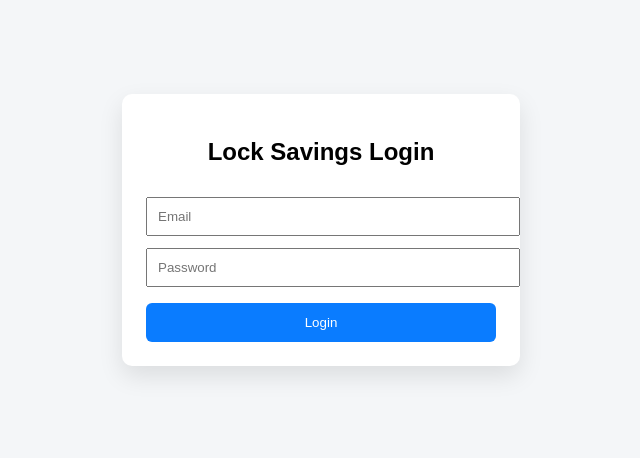
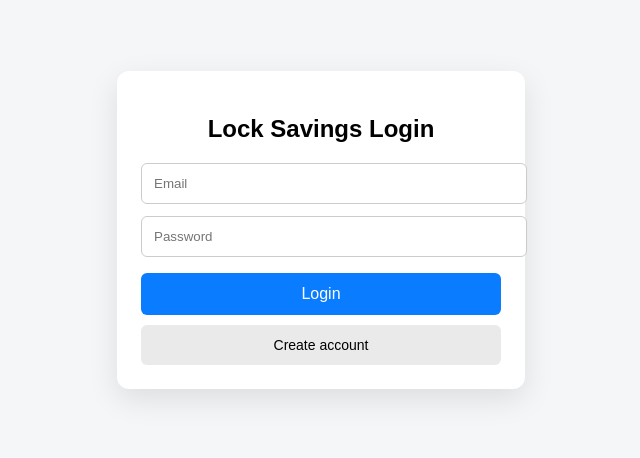
Before and after one commit to JBRUL254/Lock-savings-app, a React (Vite) app in the folder frontend/: page / in a window 1280 px wide. Shown: the part 178-636 px from the top of the page, without its empty margins (319-959 px from the left). Built offline with nearby package versions, Linux system fonts and the light colour scheme; no server answers.

Commit message:
Update App.jsx

```diff
--- a/frontend/src/App.jsx
+++ b/frontend/src/App.jsx
@@ -1,49 +1,204 @@
+import { useState } from "react";
+import { createClient } from "@supabase/supabase-js";
+
+/**
+ * Supabase client (frontend uses anon key only)
+ * These MUST be set in Render Static Site ENV
+ */
+const supabase = createClient(
+  import.meta.env.VITE_SUPABASE_URL,
+  import.meta.env.VITE_SUPABASE_ANON_KEY
+);
+
 export default function App() {
+  const [email, setEmail] = useState("");
+  const [password, setPassword] = useState("");
+  const [loading, setLoading] = useState(false);
+  const [error, setError] = useState("");
+  const [user, setUser] = useState(null);
+
+  // LOGIN
+  const handleLogin = async () => {
+    setError("");
+    setLoading(true);
+
+    const { data, error } = await supabase.auth.signInWithPassword({
+      email,
+      password,
+    });
+
+    setLoading(false);
+
+    if (error) {
+      setError(error.message);
+    } else {
+      setUser(data.user);
+    }
+  };
+
+  // SIGN UP
+  const handleSignup = async () => {
+    setError("");
+    setLoading(true);
+
+    const { data, error } = await supabase.auth.signUp({
+      email,
+      password,
+    });
+
+    setLoading(false);
+
+    if (error) {
+      setError(error.message);
+    } else {
+      alert("Account created! Check your email if confirmation is required.");
+      setUser(data.user);
+    }
+  };
+
+  // LOGOUT
+  const handleLogout = async () => {
+    await supabase.auth.signOut();
+    setUser(null);
+  };
+
+  // ===== DASHBOARD (AFTER LOGIN) =====
+  if (user) {
     return (
       <div
         style={{
           minHeight: "100vh",
           display: "flex",
+          flexDirection: "column",
           alignItems: "center",
           justifyContent: "center",
+          fontFamily: "Arial, sans-serif",
           background: "#f4f6f8",
-        fontFamily: "Arial",
         }}
       >
-      <div
-        style={{
-          width: 350,
-          padding: 24,
-          background: "#fff",
-          borderRadius: 10,
-          boxShadow: "0 10px 25px rgba(0,0,0,0.1)",
-        }}
-      >
-        <h2 style={{ textAlign: "center" }}>Lock Savings Login</h2>
-
-        <input
-          placeholder="Email"
-          style={{ width: "100%", padding: 10, marginTop: 12 }}
-        />
-        <input
-          type="password"
-          placeholder="Password"
-          style={{ width: "100%", padding: 10, marginTop: 12 }}
-        />
+        <h2>Welcome 👋</h2>
+        <p>{user.email}</p>
 
         <button
+          onClick={handleLogout}
           style={{
-            width: "100%",
+            marginTop: 20,
             padding: 12,
-            marginTop: 16,
-            background: "#0a7cff",
+            background: "#ff3b3b",
             color: "#fff",
             border: "none",
             borderRadius: 6,
             cursor: "pointer",
           }}
         >
-          Login
+          Logout
+        </button>
+      </div>
+    );
+  }
+
+  // ===== LOGIN PAGE =====
+  return (
+    <div
+      style={{
+        minHeight: "100vh",
+        display: "flex",
+        justifyContent: "center",
+        alignItems: "center",
+        background: "#f4f6f8",
+        fontFamily: "Arial, sans-serif",
+      }}
+    >
+      <div
+        style={{
+          width: 360,
+          padding: 24,
+          background: "#ffffff",
+          borderRadius: 12,
+          boxShadow: "0 10px 30px rgba(0,0,0,0.1)",
+        }}
+      >
+        <h2 style={{ textAlign: "center", marginBottom: 20 }}>
+          Lock Savings Login
+        </h2>
+
+        {error && (
+          <div
+            style={{
+              background: "#ffe0e0",
+              color: "#b00000",
+              padding: 10,
+              borderRadius: 6,
+              marginBottom: 12,
+              fontSize: 14,
+            }}
+          >
+            {error}
+          </div>
+        )}
+
+        <input
+          type="email"
+          placeholder="Email"
+          value={email}
+          onChange={(e) => setEmail(e.target.value)}
+          style={{
+            width: "100%",
+            padding: 12,
+            marginBottom: 12,
+            borderRadius: 6,
+            border: "1px solid #ccc",
+          }}
+        />
+
+        <input
+          type="password"
+          placeholder="Password"
+          value={password}
+          onChange={(e) => setPassword(e.target.value)}
+          style={{
+            width: "100%",
+            padding: 12,
+            marginBottom: 16,
+            borderRadius: 6,
+            border: "1px solid #ccc",
+          }}
+        />
+
+        <button
+          onClick={handleLogin}
+          disabled={loading}
+          style={{
+            width: "100%",
+            padding: 12,
+            background: "#0a7cff",
+            color: "#fff",
+            border: "none",
+            borderRadius: 6,
+            cursor: "pointer",
+            fontSize: 16,
+            marginBottom: 10,
+            opacity: loading ? 0.7 : 1,
+          }}
+        >
+          {loading ? "Logging in..." : "Login"}
+        </button>
+
+        <button
+          onClick={handleSignup}
+          disabled={loading}
+          style={{
+            width: "100%",
+            padding: 12,
+            background: "#eaeaea",
+            color: "#000",
+            border: "none",
+            borderRadius: 6,
+            cursor: "pointer",
+            fontSize: 14,
+          }}
+        >
+          Create account
         </button>
       </div>
     </div>
```
Lines whose indentation alone changed are shown as unchanged.
